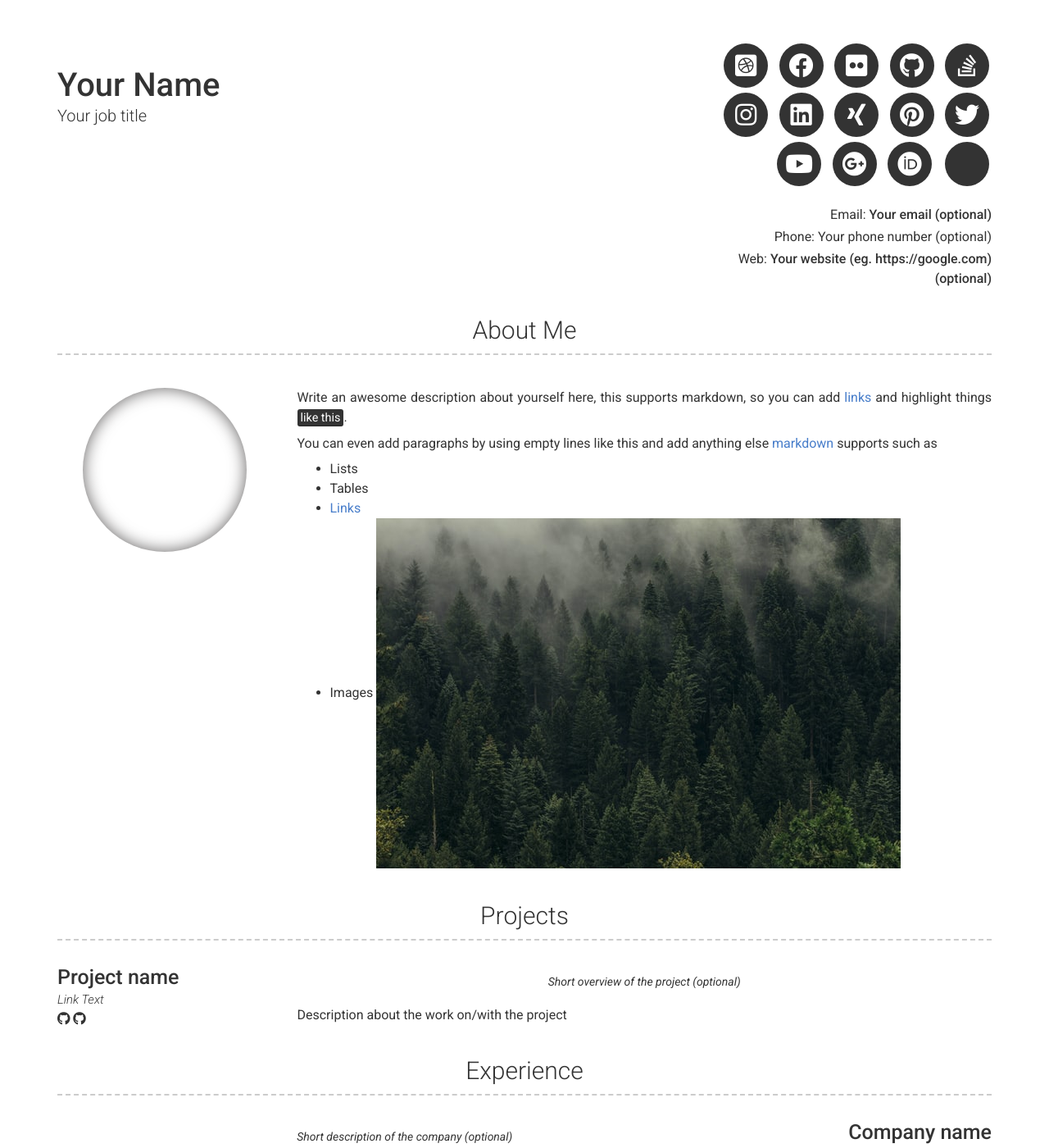
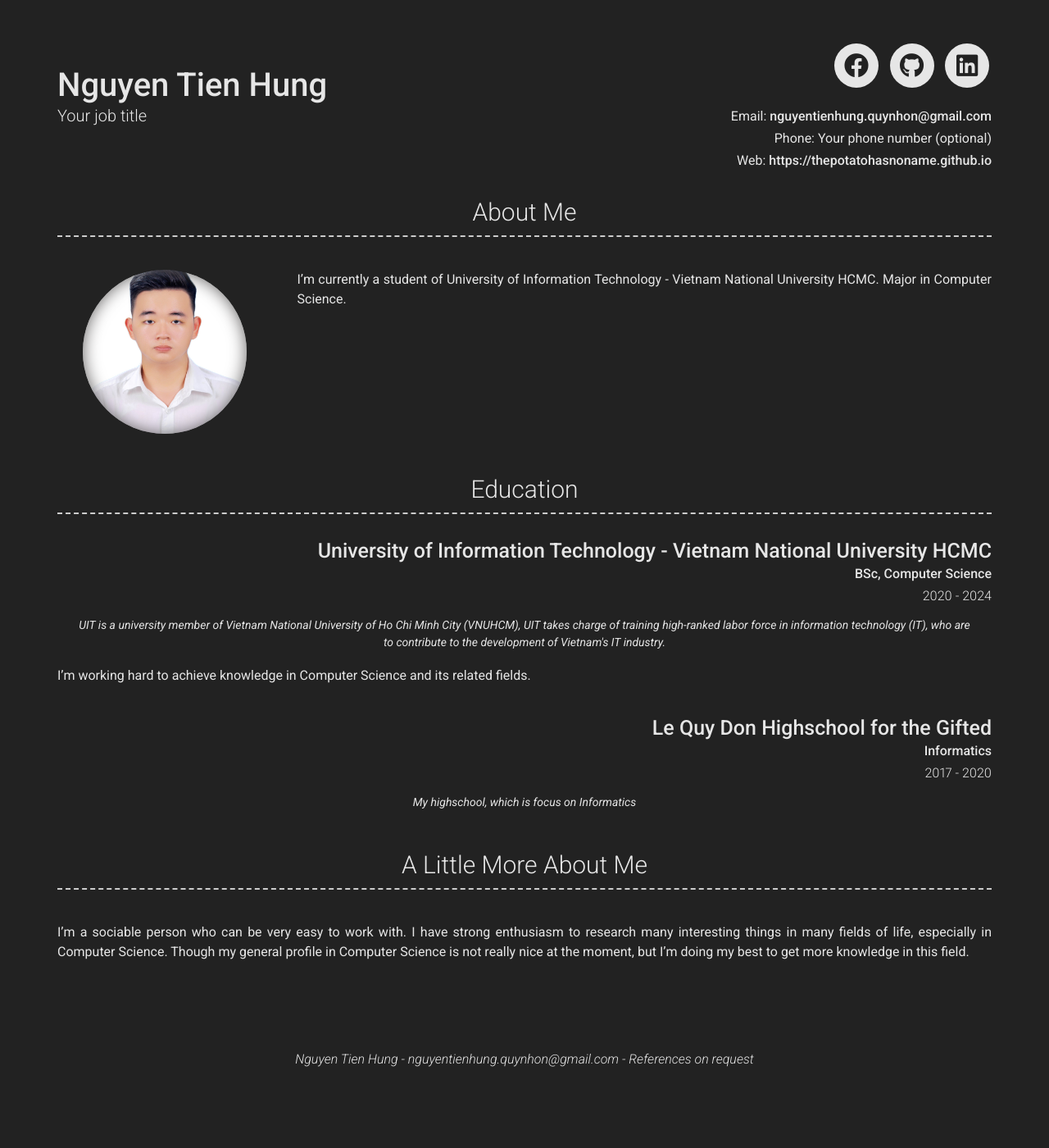
Before and after one commit to hungnt14/thepotatohasnoname.github.io, a Jekyll site: the page built from index.md, in a window 1280 px wide and 1400 px high. Shown: the whole window at 82% size. Built offline with Jekyll 4.4.1, drawn with Linux system fonts in a browser that asks for light colours; nearby versions of some CDN libraries; some of the changed text lies outside the part shown.

Commit message:
update changes

```diff
--- a/_config.yml
+++ b/_config.yml
@@ -6,108 +6,58 @@ repository: Git repository where your resume will be hosted, only required if yo
 version: 2
 
 # Personal info
-name: Your Name
+name: Nguyen Tien Hung
 title: Your job title
-email: Your email (optional)
+email: nguyentienhung.quynhon@gmail.com
 # email_title: Email (Email title override)
 phone: Your phone number (optional)
 # phone_title: Phone (Phone title override)
-website: Your website (eg. https://google.com)(optional)
+website: https://thepotatohasnoname.github.io
 # website_title: Web (Website title override)
 
 # Dark Mode (true/false/never)
-darkmode: false
+darkmode: true
 
 # Social links
-twitter_username: jekyllrb
-github_username:  jekyll
-stackoverflow_username: "00000001"
-dribbble_username: jekyll
-facebook_username: jekyll
-flickr_username: jekyll
-instagram_username: jekyll
-linkedin_username: jekyll
-xing_username: jekyll
-pinterest_username: jekyll
-youtube_username: jekyll
-googleplus_username: +jekyll
-orcid_username: 0000-0000-0000-0000
-
-# Additional icon links
-additional_links:
-- title: Link name
-  icon: Font Awesome brand icon name (eg. fab fa-twitter) (https://fontawesome.com/icons?d=gallery&s=brands&m=free)
-  url: Link url (eg. https://google.com)
-# - title: another link
-#   icon: font awesome brand icon name (eg. fab fa-twitter) (https://fontawesome.com/icons?d=gallery&s=brands&m=free)
-#   url: Link url (eg. https://google.com)
+github_username:  thepotatohasnoname
+facebook_username: t.hunggg
+linkedin_username: ngtienhung14
 
 # Google Analytics and Tag Manager
 # Using more than one of these may cause issues with reporting
-# gtm: "GTM-0000000"
-# gtag: "UA-00000000-0"
-# google_analytics: "UA-00000000-0"
+gtm: "GTM-2427629321"
+gtag: "G-QXEWM58P0R"
+google_analytics: "G-QXEWM58P0R"
 
 # About Section
 # about_title: About Me (Use this to override about section title)
-about_profile_image: Directory of profile image (eg. images/profile.jpg)
+about_profile_image: images/hungnguyen.jpg
 about_content: | # this will include new lines to allow paragraphs
-  Write an awesome description about yourself here, this supports markdown, so you can add [links](http://foobar.com) and highlight things <mark>like this</mark>.
-
-  You can even add paragraphs by using empty lines like this and add anything else [markdown](https://www.markdownguide.org/getting-started#what-is-markdown) supports such as
-    - Lists
-    - Tables
-    - <a href="google.com">Links</a>
-    - Images ![alt text](/images/landscape-trees.jpg "Trees")
+  I'm currently a student of University of Information Technology - Vietnam National University HCMC. Major in Computer Science.
 
 content:
-  - title: Projects # Title for the section
-    layout: list # Type of content section (list/text)
-    content:
-      - layout: left
-        title: Project name
-        link: Link to project (eg. sproogen.github.io/modern-resume-theme)(optional)
-        link_text: Link Text
-        additional_links:
-          - title:  Github page for project (eg. sproogen/modern-resume-theme)
-            icon: fab fa-github
-            url: Link to project (eg. sproogen.github.io/modern-resume-theme)(optional)
-          - title:  Github page for project (eg. sproogen/modern-resume-theme)
-            icon: fab fa-github
-            url: Link to project (eg. sproogen.github.io/modern-resume-theme)(optional)
-        quote: >
-          Short overview of the project (optional)
-        description: | # this will include new lines to allow paragraphs
-          Description about the work on/with the project
-  - title: Experience
-    layout: list
-    content:
-      - layout: right
-        title: Company name
-        sub_title: Job title
-        caption: Date Range (eg. November 2016 - present)
-        link: Link to company (optional)
-        quote: >
-          Short description of the company (optional)
-        description: | # this will include new lines to allow paragraphs
-          Description of role
   - title: Education
     layout: list
     content:
       - layout: top-right
-        title: Institution name
-        sub_title: Qualifications (eg. BA Performing Arts)
-        caption: Date Range (eg. 2016 - 2019)
+        title: University of Information Technology - Vietnam National University HCMC
+        sub_title: BSc, Computer Science
+        caption: 2020 - 2024
         quote: >
-          Short institution or course description (optional)
+         UIT is a university member of Vietnam National University of Ho Chi Minh City (VNUHCM), UIT takes charge of training high-ranked labor force in information technology (IT), who are to contribute to the development of Vietnam's IT industry.
         description: | # this will include new lines to allow paragraphs
-          Description of qualification
+          I'm working hard to achieve knowledge in Computer Science and its related fields.
+      - layout: top-right
+        title: Le Quy Don Highschool for the Gifted
+        sub_title: Informatics
+        caption: 2017 - 2020
+        quote: >
+         My highschool, which is focus on Informatics
   - title: A Little More About Me
     layout: text
     content: | # this will include new lines to allow paragraphs
-      This is where you can write a little more about yourself. You could title this section **Interests** and include some of your other interests.
-
-      Or you could title it **Skills** and write a bit more about things that make you more desirable, like *leadership* or *teamwork*
+      I'm a sociable person who can be very easy to work with. I have strong enthusiasm to research many interesting things in many fields of life, especially in Computer Science.
+      Though my general profile in Computer Science is not really nice at the moment, but I'm doing my best to get more knowledge in this field.
 
 # Footer
 footer_show_references: true
--- a/index.html
+++ /dev/null
@@ -1,3 +0,0 @@
-Nguyen Tien Hung - KHTN2020 - Demo Page
-
-Coming soon :) !
```
Also changed, not shown: images/hungnguyen.jpg (added), images/landscape-trees.jpg (deleted).
